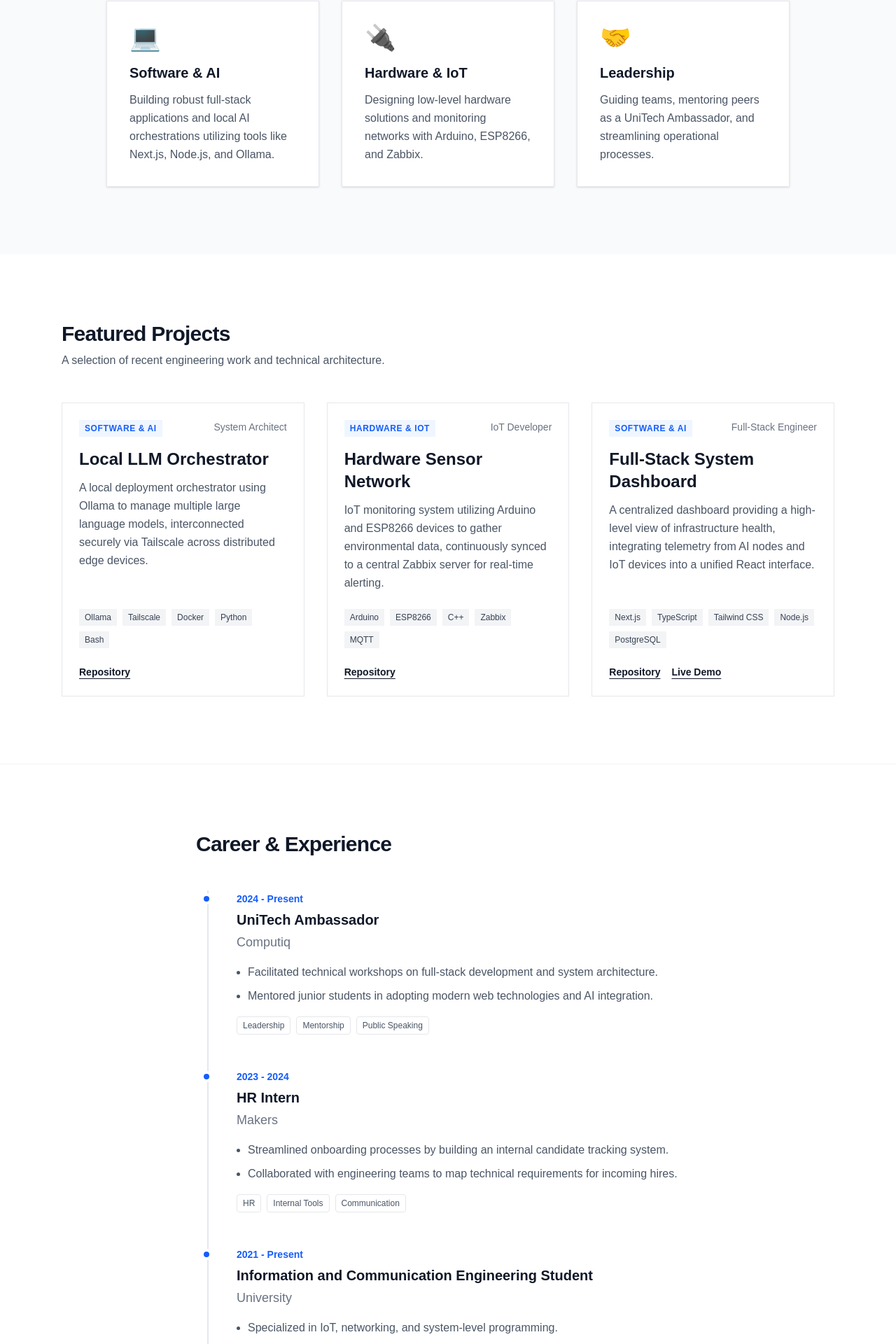
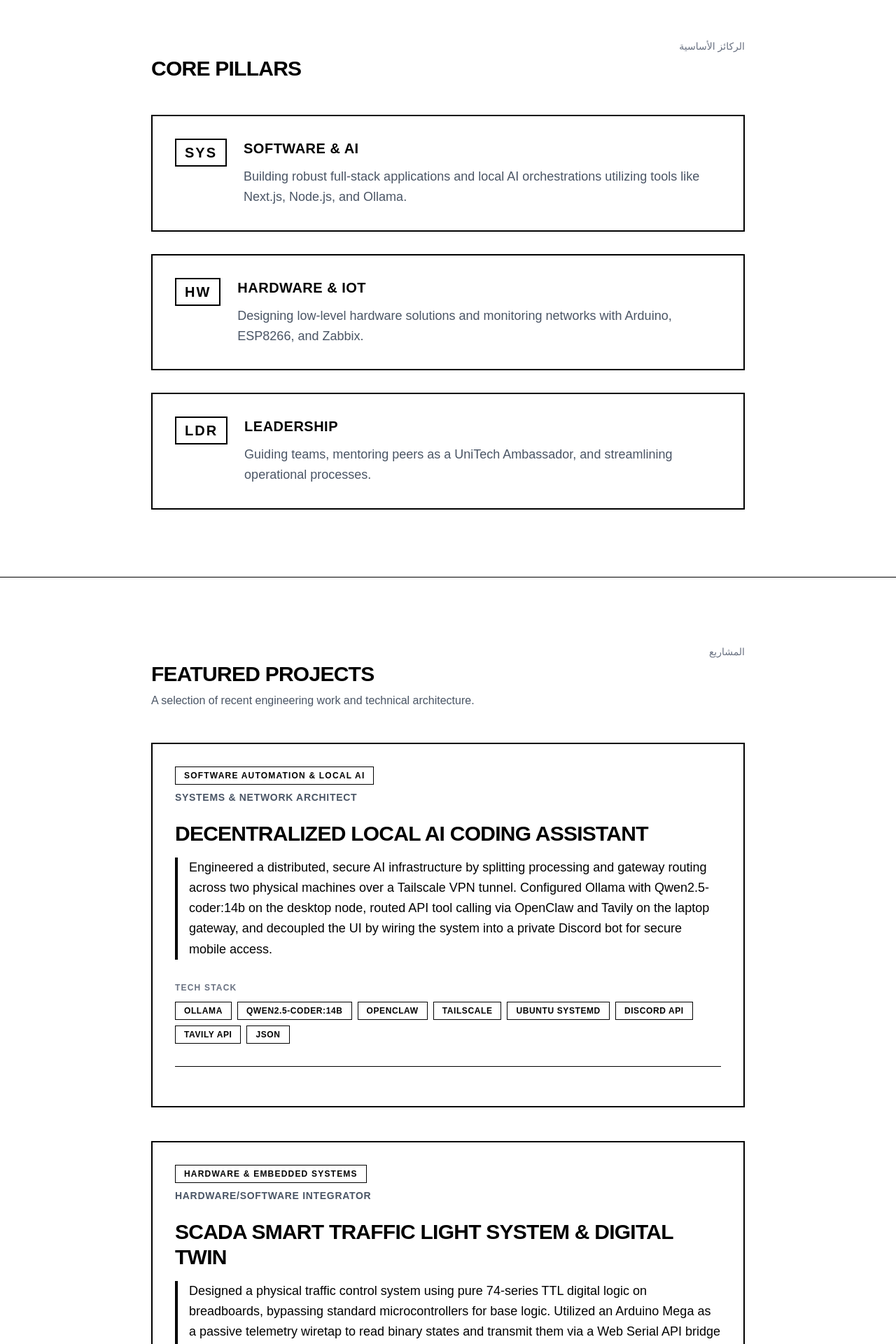
Before and after one commit to Hunter-of-world/portfolio, a Next.js app: page / in a window 1280 px wide. Shown: the part 810-2730 px from the top of the page at 70% size. Built offline with nearby package versions, Linux system fonts and the light colour scheme.

Commit message:
refactor: implement monochrome brutalist UI and inject systems engineering data

```diff
--- a/src/app/page.tsx
+++ b/src/app/page.tsx
@@ -12,17 +12,18 @@ export default function Home() {
   const experiences = experienceData as Experience[];
 
   return (
-    <main className="min-h-screen bg-white dark:bg-black text-gray-900 dark:text-gray-100">
+    <main className="min-h-screen bg-white dark:bg-black text-black dark:text-white">
       <Hero />
       <PillarGrid />
 
-      <section id="projects" className="py-16 md:py-24 bg-white dark:bg-black">
-        <div className="container mx-auto px-6 max-w-6xl">
+      <section id="projects" className="py-16 md:py-24 bg-white dark:bg-black border-t border-black dark:border-white">
+        <div className="container mx-auto px-6 max-w-4xl">
           <div className="mb-12">
-            <h2 className="text-3xl font-bold tracking-tight text-gray-900 dark:text-gray-100">Featured Projects</h2>
+            <div dir="rtl" className="text-right text-sm text-gray-500 dark:text-gray-400 pb-1 font-arabic">المشاريع</div>
+            <h2 className="text-3xl font-bold tracking-tight text-black dark:text-white uppercase">Featured Projects</h2>
             <p className="text-gray-600 dark:text-gray-400 mt-2">A selection of recent engineering work and technical architecture.</p>
           </div>
-          <div className="grid grid-cols-1 md:grid-cols-2 lg:grid-cols-3 gap-8">
+          <div className="flex flex-col gap-12">
             {projects.map(project => (
               <ProjectCard key={project.id} project={project} />
             ))}
--- a/src/components/CareerTimeline.tsx
+++ b/src/components/CareerTimeline.tsx
@@ -15,33 +15,38 @@ interface CareerTimelineProps {
 
 export default function CareerTimeline({ experiences }: CareerTimelineProps) {
   return (
-    <section className="py-16 md:py-24 bg-white dark:bg-black text-gray-900 dark:text-gray-100 border-t border-gray-100 dark:border-gray-900">
-      <div className="container mx-auto px-6 max-w-3xl">
-        <h2 className="text-3xl font-bold mb-12 tracking-tight">Career & Experience</h2>
-        <div className="space-y-12 border-l-2 border-gray-200 dark:border-gray-800 pl-6 md:pl-10 ml-2 md:ml-4">
+    <section className="py-16 md:py-24 bg-white dark:bg-black text-black dark:text-white border-t border-black dark:border-white">
+      <div className="container mx-auto px-6 max-w-4xl">
+        <div className="mb-12">
+          <div dir="rtl" className="text-right text-sm text-gray-500 dark:text-gray-400 pb-1 font-arabic">الخبرات</div>
+          <h2 className="text-3xl font-bold tracking-tight uppercase">Career & Experience</h2>
+        </div>
+        <div className="space-y-16">
           {experiences.map((exp) => (
-            <div key={exp.id} className="relative">
-              {/* Timeline marker */}
-              <div className="absolute -left-[35px] md:-left-[51px] top-1 w-4 h-4 bg-blue-600 rounded-full border-4 border-white dark:border-black" />
+            <div key={exp.id} className="border-t-2 border-black dark:border-white pt-6">
+              <div className="mb-2">
+                <span className="text-sm font-bold">{exp.timeline}</span>
+              </div>
+              <h3 className="text-2xl font-bold mb-1 uppercase">{exp.role}</h3>
+              <h4 className="text-lg text-gray-600 dark:text-gray-400 font-medium mb-6">{exp.organization}</h4>
 
-              <div className="mb-1">
-                <span className="text-sm font-bold text-blue-600 dark:text-blue-400">{exp.timeline}</span>
+              <div className="mb-6">
+                {exp.achievements.map((ach, idx) => (
+                  <p key={idx} className="leading-relaxed mb-3 pl-4 border-l-[3px] border-black dark:border-white">
+                    {ach}
+                  </p>
+                ))}
               </div>
-              <h3 className="text-xl font-bold mb-1">{exp.role}</h3>
-              <h4 className="text-lg text-gray-500 dark:text-gray-400 font-medium mb-4">{exp.organization}</h4>
 
-              <ul className="list-disc list-outside ml-4 mb-4 space-y-2 text-gray-600 dark:text-gray-400">
-                {exp.achievements.map((ach, idx) => (
-                  <li key={idx} className="leading-relaxed">{ach}</li>
-                ))}
-              </ul>
-
-              <div className="flex flex-wrap gap-2">
-                {exp.tags.map((tag, idx) => (
-                  <span key={idx} className="text-xs font-medium border border-gray-200 dark:border-gray-700 text-gray-600 dark:text-gray-400 px-2 py-1 rounded-sm">
-                    {tag}
-                  </span>
-                ))}
+              <div className="flex flex-col gap-3">
+                <span className="text-xs font-bold uppercase tracking-widest text-gray-500 dark:text-gray-400">Technologies & Skills</span>
+                <div className="flex flex-wrap gap-2">
+                  {exp.tags.map((tag, idx) => (
+                    <span key={idx} className="text-xs font-bold border border-black dark:border-white px-3 py-1 uppercase tracking-wider">
+                      {tag}
+                    </span>
+                  ))}
+                </div>
               </div>
             </div>
           ))}
--- a/src/components/PillarGrid.tsx
+++ b/src/components/PillarGrid.tsx
@@ -5,32 +5,39 @@ export default function PillarGrid() {
     {
       title: 'Software & AI',
       description: 'Building robust full-stack applications and local AI orchestrations utilizing tools like Next.js, Node.js, and Ollama.',
-      icon: '💻'
+      icon: 'SYS'
     },
     {
       title: 'Hardware & IoT',
       description: 'Designing low-level hardware solutions and monitoring networks with Arduino, ESP8266, and Zabbix.',
-      icon: '🔌'
+      icon: 'HW'
     },
     {
       title: 'Leadership',
       description: 'Guiding teams, mentoring peers as a UniTech Ambassador, and streamlining operational processes.',
-      icon: '🤝'
+      icon: 'LDR'
     }
   ];
 
   return (
-    <section className="py-16 md:py-24 bg-gray-50 text-gray-900 dark:bg-gray-900 dark:text-gray-100">
-      <div className="container mx-auto px-6 max-w-5xl">
-        <h2 className="text-3xl font-bold mb-12 tracking-tight">Core Pillars</h2>
-        <div className="grid grid-cols-1 md:grid-cols-3 gap-8">
+    <section className="py-16 md:py-24 bg-white dark:bg-black text-black dark:text-white border-t border-black dark:border-white">
+      <div className="container mx-auto px-6 max-w-4xl">
+        <div className="mb-12">
+          <div dir="rtl" className="text-right text-sm text-gray-500 dark:text-gray-400 pb-1 font-arabic">الركائز الأساسية</div>
+          <h2 className="text-3xl font-bold tracking-tight uppercase">Core Pillars</h2>
+        </div>
+        <div className="flex flex-col gap-8">
           {pillars.map((pillar, idx) => (
-            <div key={idx} className="p-8 border border-gray-200 dark:border-gray-800 bg-white dark:bg-gray-950 shadow-sm hover:shadow-md transition-shadow">
-              <div className="text-4xl mb-4">{pillar.icon}</div>
-              <h3 className="text-xl font-bold mb-3">{pillar.title}</h3>
-              <p className="text-gray-600 dark:text-gray-400 leading-relaxed">
-                {pillar.description}
-              </p>
+            <div key={idx} className="p-8 border-2 border-black dark:border-white bg-white dark:bg-black flex flex-col md:flex-row gap-6 items-start">
+              <div className="text-xl font-bold border-2 border-black dark:border-white px-3 py-1 shrink-0 uppercase tracking-widest">
+                {pillar.icon}
+              </div>
+              <div>
+                <h3 className="text-xl font-bold mb-3 uppercase tracking-wide">{pillar.title}</h3>
+                <p className="text-gray-600 dark:text-gray-400 leading-relaxed text-lg">
+                  {pillar.description}
+                </p>
+              </div>
             </div>
           ))}
         </div>
--- a/src/components/ProjectCard.tsx
+++ b/src/components/ProjectCard.tsx
@@ -17,37 +17,41 @@ interface ProjectCardProps {
 
 export default function ProjectCard({ project }: ProjectCardProps) {
   return (
-    <div className="border border-gray-200 dark:border-gray-800 bg-white dark:bg-gray-950 p-6 flex flex-col h-full hover:border-gray-400 dark:hover:border-gray-600 transition-colors">
-      <div className="flex-grow">
-        <div className="flex justify-between items-start mb-4">
-          <span className="text-xs font-semibold uppercase tracking-wider text-blue-600 dark:text-blue-400 bg-blue-50 dark:bg-blue-900/30 px-2 py-1">
+    <div className="border-2 border-black dark:border-white bg-white dark:bg-black p-8 flex flex-col">
+      <div className="flex flex-col gap-2 mb-6">
+        <span className="text-xs font-bold uppercase tracking-widest text-black dark:text-white border border-black dark:border-white px-3 py-1 w-fit">
           {project.category}
         </span>
-          <span className="text-sm font-medium text-gray-500">{project.role}</span>
+        <span className="text-sm font-bold text-gray-600 dark:text-gray-400 uppercase tracking-wider">{project.role}</span>
       </div>
-        <h3 className="text-2xl font-bold mb-3 text-gray-900 dark:text-gray-100">{project.title}</h3>
-        <p className="text-gray-600 dark:text-gray-400 mb-6 leading-relaxed">
+
+      <h3 className="text-3xl font-bold mb-4 text-black dark:text-white uppercase tracking-tight">{project.title}</h3>
+
+      <p className="text-lg text-black dark:text-white mb-8 leading-relaxed border-l-4 border-black dark:border-white pl-4">
         {project.description}
       </p>
-      </div>
 
-      <div>
-        <div className="flex flex-wrap gap-2 mb-6">
+      <div className="mt-auto">
+        <div className="flex flex-col gap-3 mb-8">
+          <span className="text-xs font-bold uppercase tracking-widest text-gray-500 dark:text-gray-400">Tech Stack</span>
+          <div className="flex flex-wrap gap-2">
             {project.techStack.map((tech, idx) => (
-            <span key={idx} className="text-xs font-medium bg-gray-100 dark:bg-gray-800 text-gray-700 dark:text-gray-300 px-2 py-1">
+              <span key={idx} className="text-xs font-bold uppercase tracking-wider border border-black dark:border-white text-black dark:text-white px-3 py-1">
                 {tech}
               </span>
             ))}
           </div>
-        <div className="flex gap-4">
+        </div>
+
+        <div className="flex flex-col md:flex-row gap-4 border-t border-black dark:border-white pt-6">
           {project.repoLink && (
-            <a href={project.repoLink} target="_blank" rel="noreferrer" className="text-sm font-semibold underline underline-offset-4 hover:text-blue-600 dark:hover:text-blue-400 transition-colors">
-              Repository
+            <a href={project.repoLink} target="_blank" rel="noreferrer" className="text-sm font-bold uppercase tracking-widest flex items-center gap-2 hover:opacity-70 transition-opacity">
+              <span>[</span> Repository <span>]</span>
             </a>
           )}
           {project.liveLink && (
-            <a href={project.liveLink} target="_blank" rel="noreferrer" className="text-sm font-semibold underline underline-offset-4 hover:text-blue-600 dark:hover:text-blue-400 transition-colors">
-              Live Demo
+            <a href={project.liveLink} target="_blank" rel="noreferrer" className="text-sm font-bold uppercase tracking-widest flex items-center gap-2 hover:opacity-70 transition-opacity">
+              <span>[</span> Live Demo <span>]</span>
             </a>
           )}
         </div>
--- a/src/data/experience.json
+++ b/src/data/experience.json
@@ -1,35 +1,6 @@
 [
-  {
-    "id": "1",
-    "organization": "Computiq",
-    "role": "UniTech Ambassador",
-    "timeline": "2024 - Present",
-    "achievements": [
-      "Facilitated technical workshops on full-stack development and system architecture.",
-      "Mentored junior students in adopting modern web technologies and AI integration."
-    ],
-    "tags": ["Leadership", "Mentorship", "Public Speaking"]
-  },
-  {
-    "id": "2",
-    "organization": "Makers",
-    "role": "HR Intern",
-    "timeline": "2023 - 2024",
-    "achievements": [
-      "Streamlined onboarding processes by building an internal candidate tracking system.",
-      "Collaborated with engineering teams to map technical requirements for incoming hires."
-    ],
-    "tags": ["HR", "Internal Tools", "Communication"]
-  },
-  {
-    "id": "3",
-    "organization": "University",
-    "role": "Information and Communication Engineering Student",
-    "timeline": "2021 - Present",
-    "achievements": [
-      "Specialized in IoT, networking, and system-level programming.",
-      "Developed an Arduino-based monitoring system for the final year project."
-    ],
-    "tags": ["Education", "Engineering", "IoT"]
-  }
+  { "id": "1", "organization": "Computiq", "role": "Technical Program Coordinator", "timeline": "June 2026 - Present", "achievements": ["Engineered a permanent, broadcast-quality educational production pipeline and recording studio from the ground up to eliminate hardware and software bottlenecks.", "Solved thermal throttling and shifting focus issues by locking camera hardware into Manual mode, dropping internal recording to 1080p, and overriding factory limits.", "Designed and calibrated a strict 5500K dual-light Godox ecosystem to guarantee broadcast-standard color science and cinematic depth.", "Bypassed standard USB limitations by hardwiring capture hardware directly to high-speed ports, locking OBS to a 60fps canvas using NVIDIA NVENC H.264 hardware rendering."], "tags": ["Hardware Infrastructure", "Video Production Pipeline", "OBS", "Hardware Troubleshooting", "Technical Documentation"] },
+  { "id": "2", "organization": "Computiq & Hub200", "role": "UniTech Ambassador", "timeline": "March 2026 - Present", "achievements": ["Architecting strategic pipelines between university engineering tracks and private-sector operational demands to scale the local technical talent ecosystem.", "Spearheading institutional outreach to pitch and deploy high-value digital capacity-building initiatives, including AWS, Cisco, and advanced programming tracks.", "Identifying high-potential tech talent within academia and bridging them directly into practical industry applications and corporate ecosystems."], "tags": ["Ecosystem Strategy", "Cross-Functional Leadership", "Institutional Outreach", "Program Coordination"] },
+  { "id": "3", "organization": "Makers HR", "role": "HR Data & Operations Intern", "timeline": "March 2026 - May 2026", "achievements": ["Bridged the gap between human resources and engineering by applying technical automation to streamline operational bottlenecks.", "Automated data collection, validation, and processing of over 2,000 business records by engineering and deploying a Python/Pandas pipeline.", "Loaded automated data directly into the company's database, eliminating manual entry errors and drastically reducing processing time.", "Served as documentation lead, recording and organizing operational sessions to build a high-integrity internal repository."], "tags": ["Python", "Pandas", "Data Automation", "Technical Documentation", "Operations"] },
+  { "id": "4", "organization": "University of Baghdad", "role": "Student, B.Sc. Information and Communication Engineering", "timeline": "November 2025 - December 2029", "achievements": ["Core Coursework: Network Architecture, Digital Logic Circuit Design, Embedded Systems (Arduino/Microcontrollers), and Software Automation.", "Technical Focus: Advanced routing and switching protocols, TTL hardware integration, and data pipeline development using Python and C++."], "tags": ["Network Architecture", "Embedded Systems", "TTL Logic", "C++", "Routing & Switching"] }
 ]
--- a/src/data/projects.json
+++ b/src/data/projects.json
@@ -1,32 +1,6 @@
 [
-  {
-    "id": "1",
-    "title": "Local LLM Orchestrator",
-    "description": "A local deployment orchestrator using Ollama to manage multiple large language models, interconnected securely via Tailscale across distributed edge devices.",
-    "role": "System Architect",
-    "techStack": ["Ollama", "Tailscale", "Docker", "Python", "Bash"],
-    "repoLink": "https://github.com/example/local-llm-orchestrator",
-    "liveLink": null,
-    "category": "Software & AI"
-  },
-  {
-    "id": "2",
-    "title": "Hardware Sensor Network",
-    "description": "IoT monitoring system utilizing Arduino and ESP8266 devices to gather environmental data, continuously synced to a central Zabbix server for real-time alerting.",
-    "role": "IoT Developer",
-    "techStack": ["Arduino", "ESP8266", "C++", "Zabbix", "MQTT"],
-    "repoLink": "https://github.com/example/hardware-sensor-network",
-    "liveLink": null,
-    "category": "Hardware & IoT"
-  },
-  {
-    "id": "3",
-    "title": "Full-Stack System Dashboard",
-    "description": "A centralized dashboard providing a high-level view of infrastructure health, integrating telemetry from AI nodes and IoT devices into a unified React interface.",
-    "role": "Full-Stack Engineer",
-    "techStack": ["Next.js", "TypeScript", "Tailwind CSS", "Node.js", "PostgreSQL"],
-    "repoLink": "https://github.com/example/system-dashboard",
-    "liveLink": "https://dashboard.example.com",
-    "category": "Software & AI"
-  }
+  { "id": "1", "title": "Decentralized Local AI Coding Assistant", "description": "Engineered a distributed, secure AI infrastructure by splitting processing and gateway routing across two physical machines over a Tailscale VPN tunnel. Configured Ollama with Qwen2.5-coder:14b on the desktop node, routed API tool calling via OpenClaw and Tavily on the laptop gateway, and decoupled the UI by wiring the system into a private Discord bot for secure mobile access.", "role": "Systems & Network Architect", "techStack": ["Ollama", "Qwen2.5-coder:14b", "OpenClaw", "Tailscale", "Ubuntu systemd", "Discord API", "Tavily API", "JSON"], "category": "Software Automation & Local AI" },
+  { "id": "2", "title": "SCADA Smart Traffic Light System & Digital Twin", "description": "Designed a physical traffic control system using pure 74-series TTL digital logic on breadboards, bypassing standard microcontrollers for base logic. Utilized an Arduino Mega as a passive telemetry wiretap to read binary states and transmit them via a Web Serial API bridge to a live HTML/CSS/JS dashboard featuring zero-latency 2D physics simulation.", "role": "Hardware/Software Integrator", "techStack": ["TTL Digital Logic", "Arduino Mega", "Web Serial API", "HTML", "CSS", "JavaScript"], "category": "Hardware & Embedded Systems" },
+  { "id": "3", "title": "Automated HR Data Processing Pipeline", "description": "Engineered a data automation pipeline to bridge human resources and engineering operations, replacing manual data entry. Automated the collection, validation, and processing of over 2,000 business records, loading them directly into the production database.", "role": "Data Pipeline Engineer", "techStack": ["Python", "Pandas", "Database Management"], "category": "Software Automation & Local AI" },
+  { "id": "4", "title": "Hardware & Network Telemetry Monitoring", "description": "Configured real-time hardware and network monitoring infrastructure within a dual-boot Ubuntu/Windows environment. Integrated with embedded systems to read physical telemetry and monitor system bottlenecks.", "role": "Network & IoT Engineer", "techStack": ["Zabbix", "Wireshark", "Linux Administration", "ESP8266", "Arduino"], "category": "Hardware & Embedded Systems" }
 ]
```
Also changed, not shown: src/components/ContactForm.tsx (+20 -29 lines), src/components/Hero.tsx (+12 -8 lines). Lines whose indentation alone changed are shown as unchanged.
